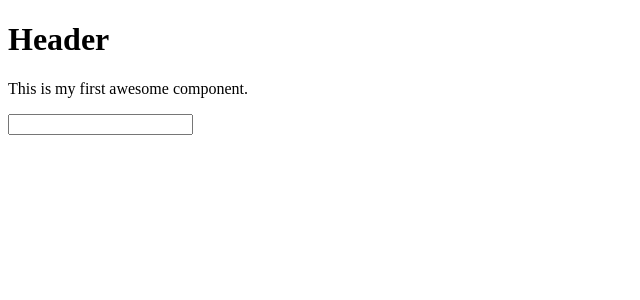
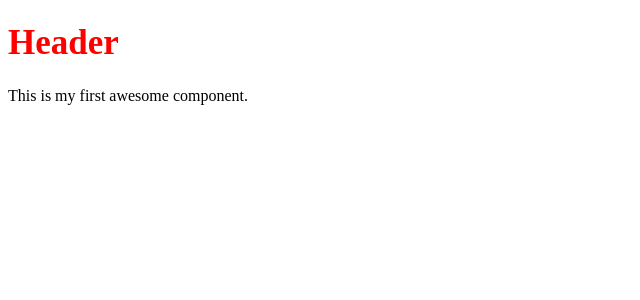
Before and after one commit to Promise-Digitals/complete-react-course, a React (Create React App) app: page / in a window 1280 px wide. Shown: the top 300 px of the page, without its empty margins (0-640 px from the left). Built offline with nearby package versions, Linux system fonts and the light colour scheme.

Commit message:
lesson 8
Adding CSS to Component

```diff
--- a/src/App.js
+++ b/src/App.js
@@ -1,9 +1,10 @@
+import './app.css'
+
 function App(){
     let msg = 'awesome';
     return (<div>
-        <h1>Header</h1>
-        <p>This is my first {msg} component.</p>
-        <input type="text"></input>
+        <h1 className="myHeader">Header</h1>
+        <p className="myParagraph">This is my first {msg} component.</p>
     </div>);
 }
 
--- /dev/null
+++ b/src/app.css
@@ -0,0 +1,8 @@
+.myHeader{
+    color: red;
+    font-size: 35px;
+}
+.myParagraph{
+    font-family: cursive;
+    font-size: 16px;
+}
```
